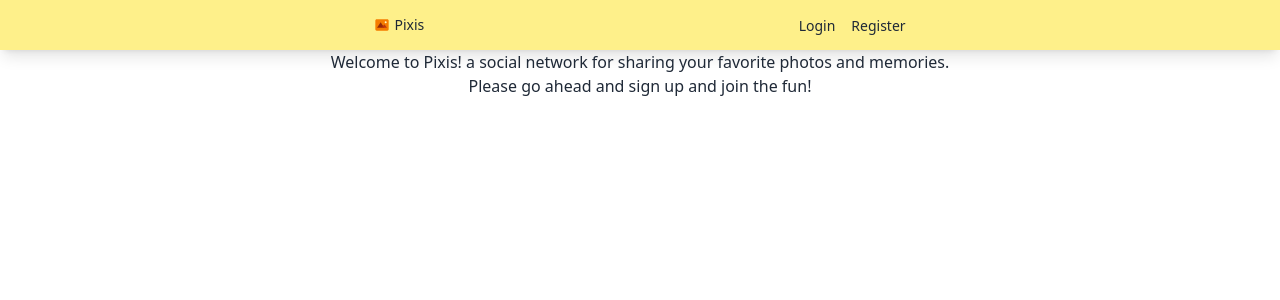
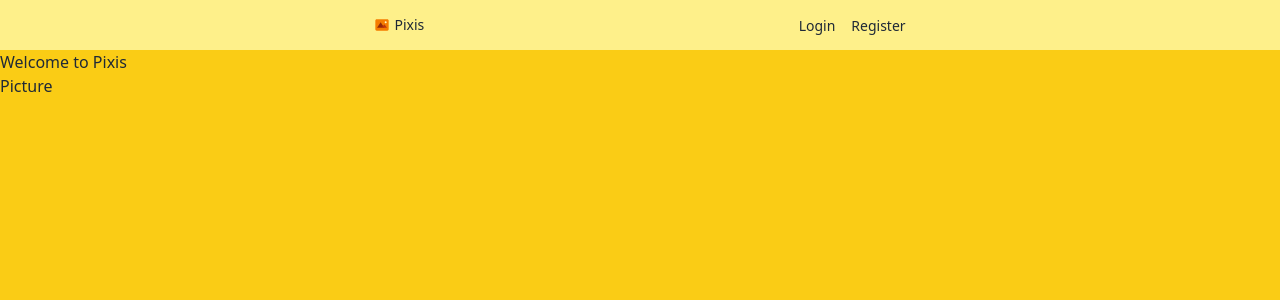
Before and after one commit to AbdelSey/blog-mern, a React (Vite) app in the folder client/: page / in a window 1280 px wide. Shown: the top 300 px of the page. Built offline with nearby package versions, Linux system fonts and the light colour scheme.

Commit message:
adding css to style

```diff
--- a/client/src/App.jsx
+++ b/client/src/App.jsx
@@ -1,7 +1,9 @@
+import { useEffect } from "react";
 import { Posts, PostDetail, AddPost, Home, Page404 } from "./routes";
+import { login, logout } from "./features/auth/authSlice";
 import UserPosts from "./features/posts/UserPosts";
 import Auth from "./features/auth/Auth";
-import { useSelector } from "react-redux";
+import { useSelector, useDispatch } from "react-redux";
 import { Header } from "./components";
 import { Routes, Route } from "react-router-dom";
 import { ToastContainer } from "react-toastify";
@@ -9,19 +11,36 @@ import "react-toastify/dist/ReactToastify.css";
 
 function App() {
   const isAuthenticated = useSelector((state) => state.auth.isAuthenticated);
+  const dispatch = useDispatch();
+
+  useEffect(() => {
+    if (localStorage.getItem("userId")) {
+      dispatch(login());
+    }
+  }, [dispatch]);
 
   return (
     <>
       <Header />
+
       <Routes>
-        <Route exact path="/" element={<Home />} />
-        <Route exact path="/auth" element={<Auth />} />
-        <Route exact path="/postfeed" element={<Posts />} />
-        <Route exact path="/posts/create" element={<AddPost />} />
-        <Route exact path="/myPosts" element={<UserPosts />} />
-        <Route exact path="/myPosts/:id" element={<PostDetail />} />
+        {!isAuthenticated ? (
+          <>
+            <Route exact path="/" element={<Home />} />
+            <Route exact path="/auth" element={<Auth />} /> :
+          </>
+        ) : (
+          <>
+            <Route exact path="/postfeed" element={<Posts />} />
+            <Route exact path="/posts/create" element={<AddPost />} />
+            <Route exact path="/myPosts" element={<UserPosts />} />
+            <Route exact path="/myPosts/:id" element={<PostDetail />} />
+          </>
+        )}
+
         <Route exact path="*" element={<Page404 />} />
       </Routes>
+
       <ToastContainer limit={1} />
     </>
   );
--- a/client/src/components/Header.jsx
+++ b/client/src/components/Header.jsx
@@ -11,12 +11,14 @@ const Header = () => {
     <header className="w-[100%]">
       {/* logo */}
       <div className="min-h-[50px] w-[100%] shadow-lg bg-yellow-200 flex justify-evenly items-center">
+        {!isAuthenticated && (
           <div className="flex space-x-1 items-center">
             <Link to="/">
               <FcPicture />
             </Link>
             <h1 className="text-sm"> Pixis </h1>
           </div>
+        )}
 
         {/* authenticated links */}
         {isAuthenticated && (
--- a/client/src/features/auth/authSlice.js
+++ b/client/src/features/auth/authSlice.js
@@ -51,6 +51,7 @@ const authSlice = createSlice({
       state.isAuthenticated = true;
     },
     logout: (state) => {
+      localStorage.removeItem("userId");
       state.isAuthenticated = false;
     },
   },
--- a/client/src/features/posts/Post.jsx
+++ b/client/src/features/posts/Post.jsx
@@ -1,6 +1,7 @@
 import React, { useEffect } from "react";
 import { useNavigate } from "react-router-dom";
-import { getPostfromUserID } from "./postSlice";
+import { deletePostCall, deletePostFromState } from "./postSlice";
+import { useDispatch } from "react-redux";
 const Post = ({
   title,
   description,
@@ -15,6 +16,14 @@ const Post = ({
   const handleEdit = (e) => {
     e.preventDefault();
     navigate(`/myPosts/${id}`);
+  };
+
+  const dispatch = useDispatch();
+
+  const handleDelete = (e) => {
+    e.preventDefault();
+    dispatch(deletePostCall(id));
+    dispatch(deletePostFromState(id));
   };
 
   return (
@@ -61,7 +70,10 @@ const Post = ({
               {isUser && (
                 <div class="w-full px-4">
                   <div className="flex flex-col">
-                    <button className="mb-2"> X </button>
+                    <button onClick={handleDelete} className="mb-2">
+                      {" "}
+                      X{" "}
+                    </button>
                     <button onClick={handleEdit}> UpDate </button>
                   </div>
                 </div>
--- a/client/src/features/posts/postSlice.js
+++ b/client/src/features/posts/postSlice.js
@@ -93,19 +93,27 @@ export const updatePost = createAsyncThunk(
 
 // delete post by id
 
-export const deletePost = createAsyncThunk("post/deletePost", async (id) => {
-  try {
-    const response = await pixisApi.delete(`/post/${id}`);
-    return response;
-  } catch (error) {
-    console.log(error);
+export const deletePostCall = createAsyncThunk(
+  "post/deletePost",
+  async (id) => {
+    try {
+      const response = await pixisApi.delete(`/post/${id}`);
+      console.log(response.data);
+      return response.data;
+    } catch (error) {
+      console.log(error);
+    }
   }
-});
+);
 
 const postSlice = createSlice({
   name: "post",
   initialState,
-  reducers: {},
+  reducers: {
+    deletePostFromState: (state, action) => {
+      state.posts = state.posts.filter((post) => post._id !== action.payload);
+    },
+  },
   extraReducers: {
     [getAllUserPostsCall.pending]: (state, action) => {
       state.isLoading = true;
@@ -141,6 +149,7 @@ const postSlice = createSlice({
 });
 
 export default postSlice.reducer;
+export const { deletePostFromState } = postSlice.actions;
 
 export const getAllUserPosts = (state) => state.post.posts;
 export const getPostDetails = (state) => state.post.post;
--- a/client/src/routes/Home.jsx
+++ b/client/src/routes/Home.jsx
@@ -2,12 +2,19 @@ import React from "react";
 
 const Home = () => {
   return (
-    <h1 className="text-center">
-      Welcome to Pixis! a social network for sharing your favorite photos and
-      memories.
-      <br />
-      Please go ahead and sign up and join the fun!
-    </h1>
+    <section className="flex items-center justify-center">
+      <div className="w-[1280px] h-[1000px] bg-yellow-400">
+
+        <article>
+          <h1>Welcome to Pixis</h1>
+        </article>
+
+        <article>
+          <h1>Picture</h1>
+        </article>
+
+      </div>
+    </section>
   );
 };
 
```
Lines whose indentation alone changed are shown as unchanged.
